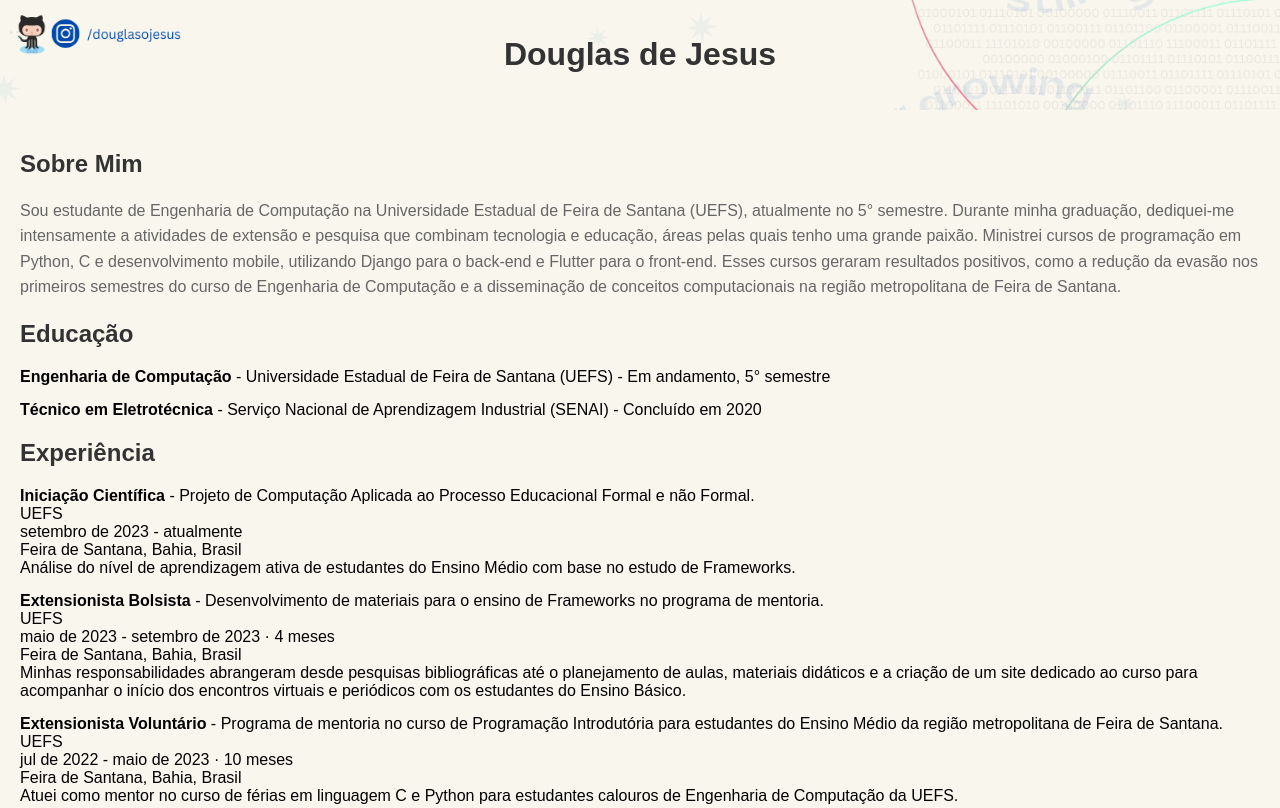
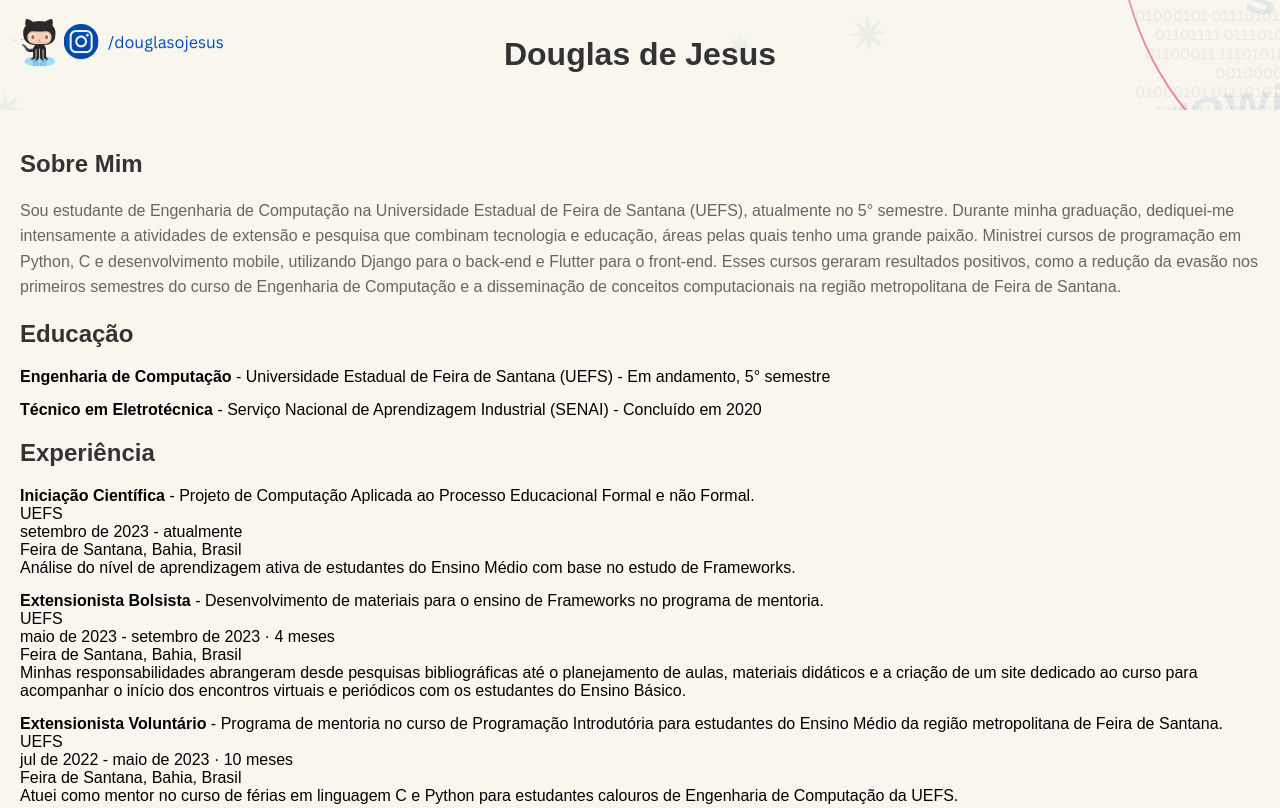
Before and after one commit to douglasojesus/douglasojesus.github.io, a plain HTML site: page index.html in a window 1280 px wide. Shown: the top 808 px of the page. Drawn offline with Linux system fonts and the light colour scheme.

Commit message:
:books: docs: img presentation

```diff
--- a/style.css
+++ b/style.css
@@ -11,7 +11,7 @@ header {
     color: white;
     text-align: center;
     padding: 15px 0;
-    background-size: cover; /* Ajusta o tamanho da imagem para cobrir todo o elemento */
+    background-size: auto;
 }
 
 /* Estilo do conteúdo principal */
```
